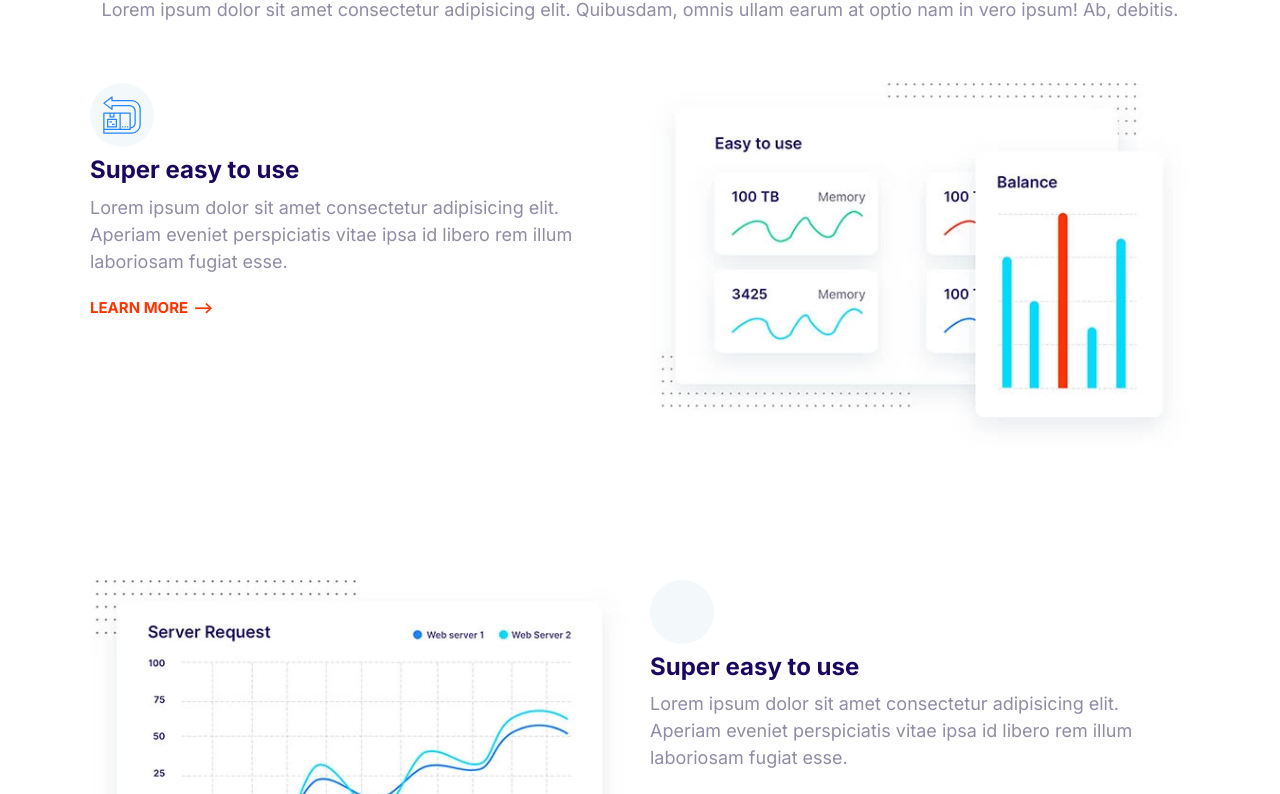
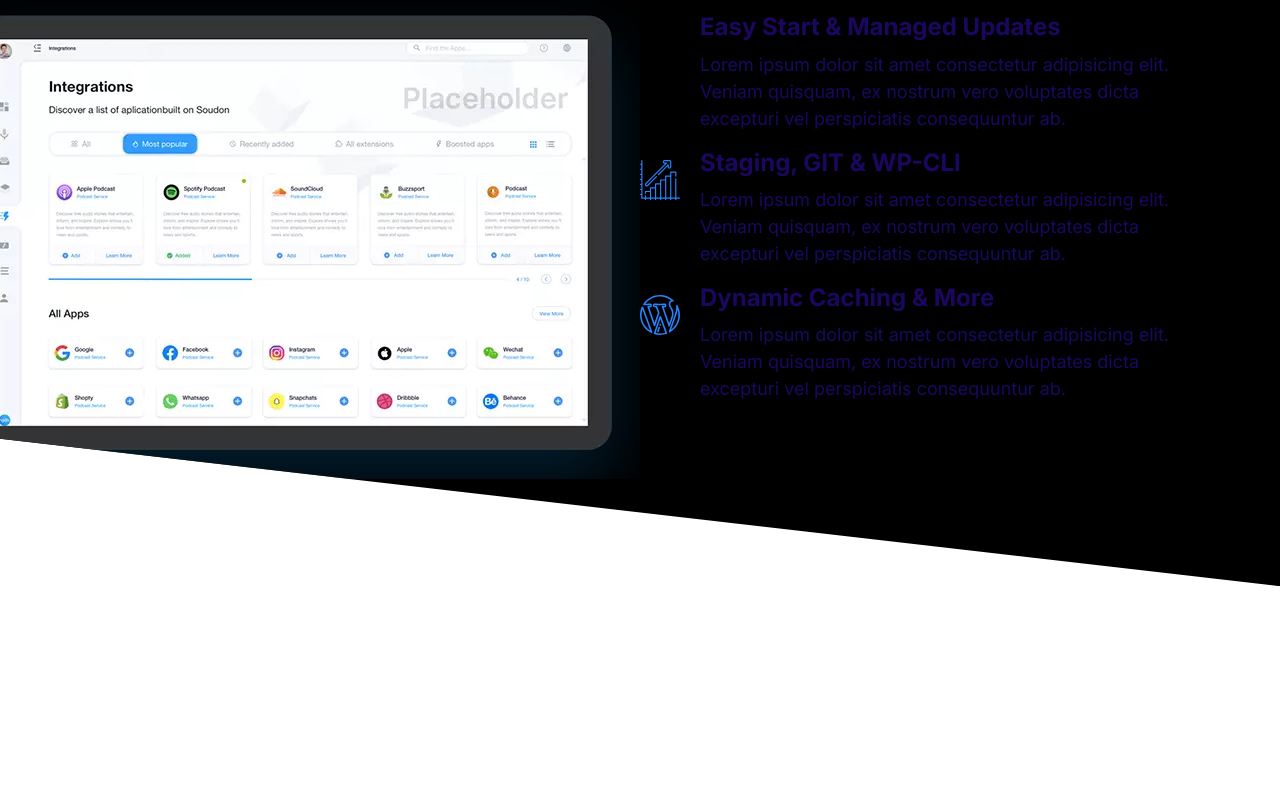
Before and after one commit to mahadi-xlr8/hosting-site-front-end, a plain HTML site: page index.html in a window 1280 px wide. Shown: the part 151-945 px from the top of the page. After the commit the page ends 800 px from the top, so only its background shows below. Drawn offline with Linux system fonts and the light colour scheme.

Commit message:
showcase block added

```diff
--- a/index.html
+++ b/index.html
@@ -16,125 +16,77 @@
     <link rel="stylesheet" href="styles/style.css" />
   </head>
   <body>
-    <section class="block container">
+    <section class="block block--dark block--skewed-right block-showcase">
       <header class="block__header">
-        <h2>Host on the Cloud to Keep Growing</h2>
-        <p>
-          Lorem ipsum dolor sit amet consectetur adipisicing elit. Quibusdam,
-          omnis ullam earum at optio nam in vero ipsum! Ab, debitis.
-        </p>
+        <h2>User-friendly Control Panel</h2>
       </header>
-      <article class="grid grid-1x2 feature">
-        <div class="feature__content">
-          <span class="icon-container">
-            <svg class="icon icon--primary">
-              <use xlink:href="images/sprite.svg#easy"></use>
-            </svg>
-          </span>
-          <h3 class="feature__heading">Super easy to use</h3>
-          <p>
-            Lorem ipsum dolor sit amet consectetur adipisicing elit. Aperiam
-            eveniet perspiciatis vitae ipsa id libero rem illum laboriosam
-            fugiat esse.
-          </p>
-          <a href="#" class="link-arrow">Learn More</a>
-        </div>
-        <picture>
+      <div class="container grid grid--1x2">
+        <picture class="block-showcase__image">
           <source
             type="image/webp"
-            srcset="images/easy.webp 1x, images/easy@2x.webp 2x"
+            srcset="images/ipad.webp 1x, images/ipad@2x.webp 2x"
           />
           <source
-            type="image/jpg"
-            srcset="images/easy.jpg 1x, images/easy@2x.jpg 2x"
+            type="image/png"
+            srcset="images/ipad.png 1x, images/ipad@2x.png 2x"
           />
-          <img class="feature__image" src="images/easy@2x.jpg" alt="" />
+          <img src="images/ipad.png" alt="" />
         </picture>
-      </article>
-
-      <article class="grid grid-1x2 feature">
-        <div class="feature__content">
-          <span class="icon-container">
+        <ul class="list block-showcase__list">
+          <li>
+            <div class="media">
+              <div class="media__image">
                 <svg class="icon icon--primary">
-              <use xlink:href="images/sprite.svg#fast"></use>
+                  <use xlink:href="images/sprite.svg#snap"></use>
                 </svg>
-          </span>
-          <h3 class="feature__heading">Super easy to use</h3>
+              </div>
+              <div class="media__body">
+                <h3 class="media__title">Easy Start & Managed Updates</h3>
                 <p>
-            Lorem ipsum dolor sit amet consectetur adipisicing elit. Aperiam
-            eveniet perspiciatis vitae ipsa id libero rem illum laboriosam
-            fugiat esse.
+                  Lorem ipsum dolor sit amet consectetur adipisicing elit. Veniam
+                  quisquam, ex nostrum vero voluptates dicta excepturi vel
+                  perspiciatis consequuntur ab.
                 </p>
-          <a href="#" class="link-arrow">Learn More</a>
               </div>
-        <picture>
-          <source
-            type="image/webp"
-            srcset="images/fast.webp 1x, images/fast@2x.webp 2x"
-          />
-          <source
-            type="image/jpg"
-            srcset="images/fast.jpg 1x, images/fast@2x.jpg 2x"
-          />
-          <img class="feature__image" src="images/fast@2x.jpg" alt="" />
-        </picture>
-      </article>
-
-      <article class="grid grid-1x2 feature">
-        <div class="feature__content">
-          <span class="icon-container">
+            </div>
+          </li>
+          <li>
+            <div class="media">
+              <div class="media__image">
                 <svg class="icon icon--primary">
-              <use xlink:href="images/sprite.svg#support"></use>
+                  <use xlink:href="images/sprite.svg#growth"></use>
                 </svg>
-          </span>
-          <h3 class="feature__heading">Super easy to use</h3>
+              </div>
+              <div class="media__body">
+                <h3 class="media__title">Staging, GIT & WP-CLI</h3>
                 <p>
-            Lorem ipsum dolor sit amet consectetur adipisicing elit. Aperiam
-            eveniet perspiciatis vitae ipsa id libero rem illum laboriosam
-            fugiat esse.
+                  Lorem ipsum dolor sit amet consectetur adipisicing elit. Veniam
+                  quisquam, ex nostrum vero voluptates dicta excepturi vel
+                  perspiciatis consequuntur ab.
                 </p>
-          <a href="#" class="link-arrow">Learn More</a>
               </div>
-        <picture>
-          <source
-            type="image/webp"
-            srcset="images/support.webp 1x, images/support@2x.webp 2x"
-          />
-          <source
-            type="image/jpg"
-            srcset="images/support.jpg 1x, images/support@2x.jpg 2x"
-          />
-          <img class="feature__image" src="images/support@2x.jpg" alt="" />
-        </picture>
-      </article>
-
-      <article class="grid grid-1x2 feature">
-        <div class="feature__content">
-          <span class="icon-container">
+            </div>
+          </li>
+          <li>
+            <div class="media">
+              <div class="media__image">
                 <svg class="icon icon--primary">
                   <use xlink:href="images/sprite.svg#wordpress"></use>
                 </svg>
-          </span>
-          <h3 class="feature__heading">Super easy to use</h3>
+              </div>
+              <div class="media__body">
+                <h3 class="media__title">Dynamic Caching & More</h3>
                 <p>
-            Lorem ipsum dolor sit amet consectetur adipisicing elit. Aperiam
-            eveniet perspiciatis vitae ipsa id libero rem illum laboriosam
-            fugiat esse.
+                  Lorem ipsum dolor sit amet consectetur adipisicing elit. Veniam
+                  quisquam, ex nostrum vero voluptates dicta excepturi vel
+                  perspiciatis consequuntur ab.
                 </p>
-          <a href="#" class="link-arrow">Learn More</a>
               </div>
-        <picture>
-          <source
-            type="image/webp"
-            srcset="images/wordpress.webp 1x, images/wordpress@2x.webp 2x"
-          />
-          <source
-            type="image/jpg"
-            srcset="images/wordpress.jpg 1x, images/wordpress@2x.jpg 2x"
-          />
-          <img class="feature__image" src="images/wordpress@2x.jpg" alt="" />
-        </picture>
-      </article>
+            </div>
+          </li>
+        </ul>
+      </div>
     </section>
+
   </body>
 </html>
--- a/styles/style.css
+++ b/styles/style.css
@@ -740,3 +740,46 @@
     order: 2;
   }
 }
+
+
+/* showcase */
+/*
+.block-showcase__image > img{
+  width: 100%;
+}
+
+.block-showcase__list{
+  padding-bottom: 30%;
+}
+@media screen and (min-width:768px){
+  .block-showcase__content{
+    grid-template-columns: 2fr 1fr;
+  }
+
+  .block-showcase__image{
+    align-self: center;
+    padding-bottom: 10%;
+  }
+
+} */
+
+
+/* Showcase Block */
+.block-showcase__image > img {
+  width: 100%;
+}
+
+@media screen and (min-width: 768px) {
+  .block-showcase .grid {
+    grid-template-columns: 50% 50%;
+  }
+
+  .block-showcase__image {
+    justify-self: end;
+  }
+
+  .block-showcase__image > img {
+    width: auto;
+    max-width: 700px;
+  }
+}
```
Also changed, not shown: components/block-showcase.html (added, +71 -0 lines), images/ipad.png (added), images/ipad.webp (added), images/ipad@2x.png (added), images/ipad@2x.webp (added). Lines whose indentation alone changed are shown as unchanged.
